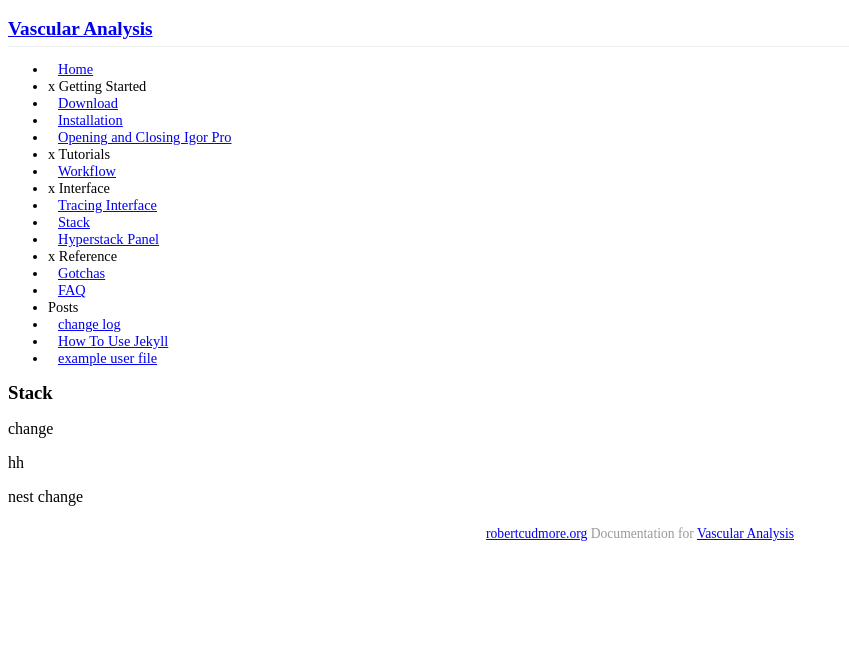
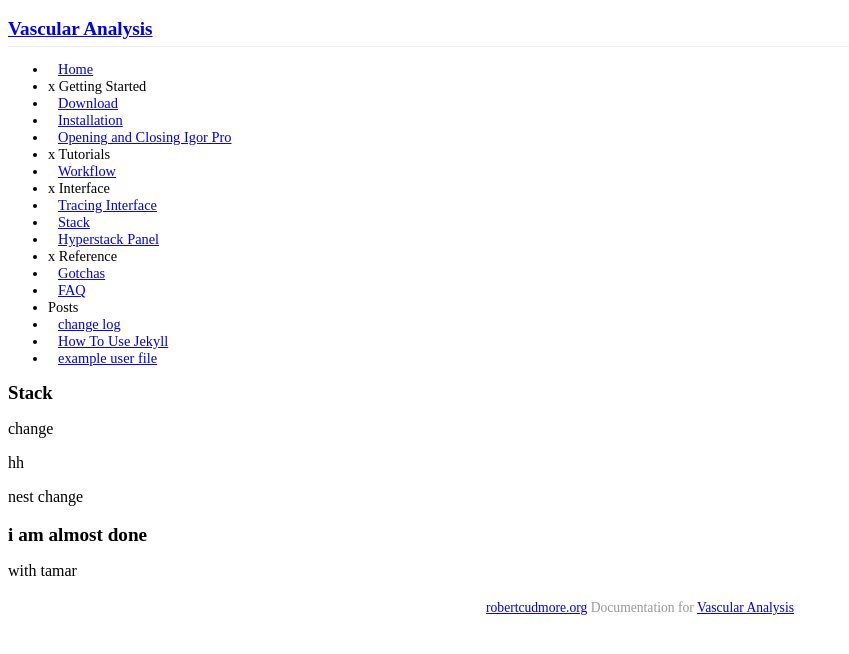
Before and after one commit to cudmore/Vascular-Analysis, a Jekyll site: the page built from _posts/2015-01-30-stack.md, in a window 1280 px wide. Shown: the top 654 px of the page, without its empty margins (0-849 px from the left). Built offline with Jekyll 4.4.1, drawn with Linux system fonts in a browser that asks for light colours; Markdown is read by kramdown in place of the engine named in the settings; a style sheet for code colours, icons or effects is not loaded.

Commit message:
with tamar

```diff
--- a/_posts/2015-01-30-stack.md
+++ b/_posts/2015-01-30-stack.md
@@ -11,3 +11,6 @@ change
 hh
 
 nest change
+
+####i am almost done
+with tamar
```
Also changed, not shown: 1 other file.
